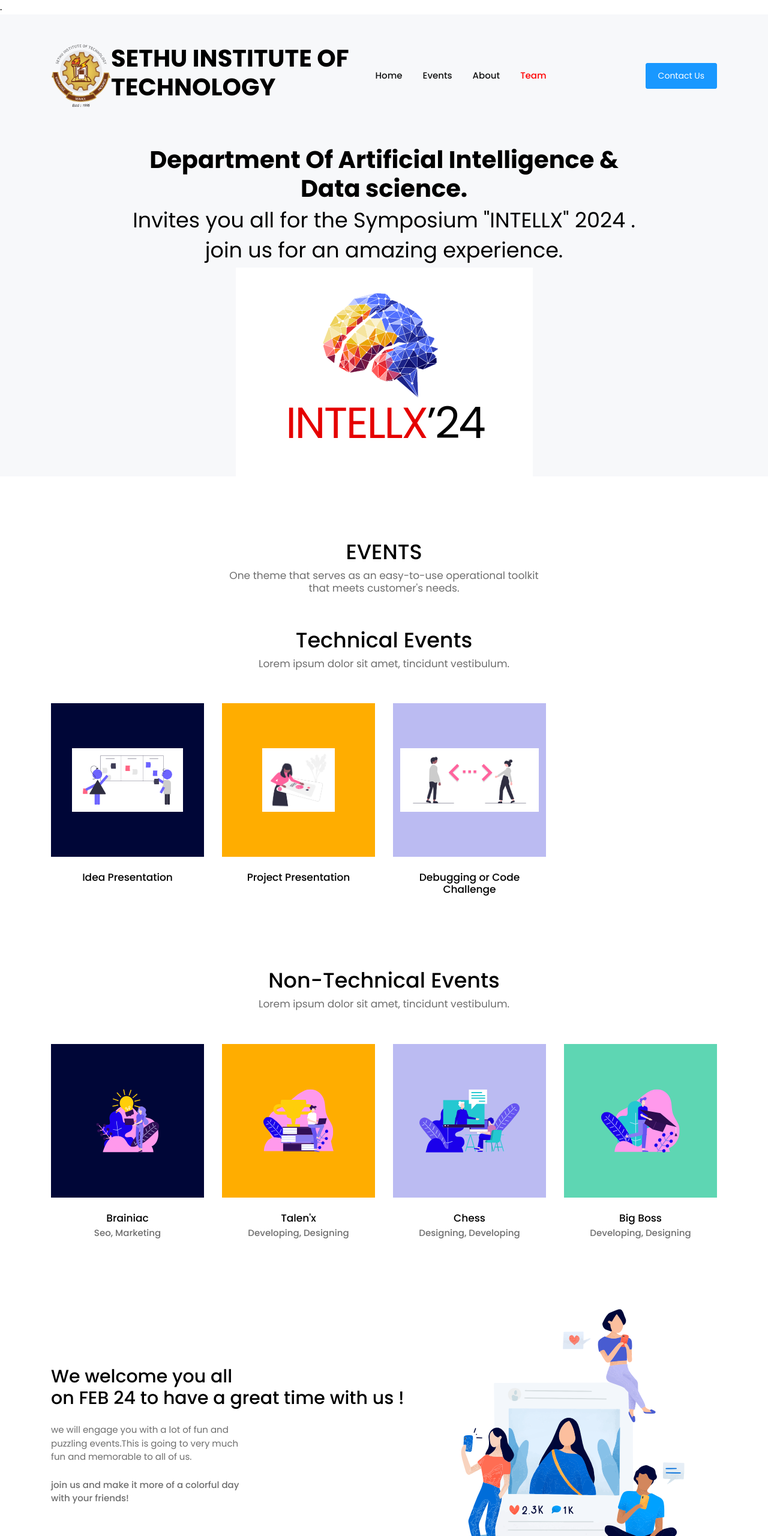
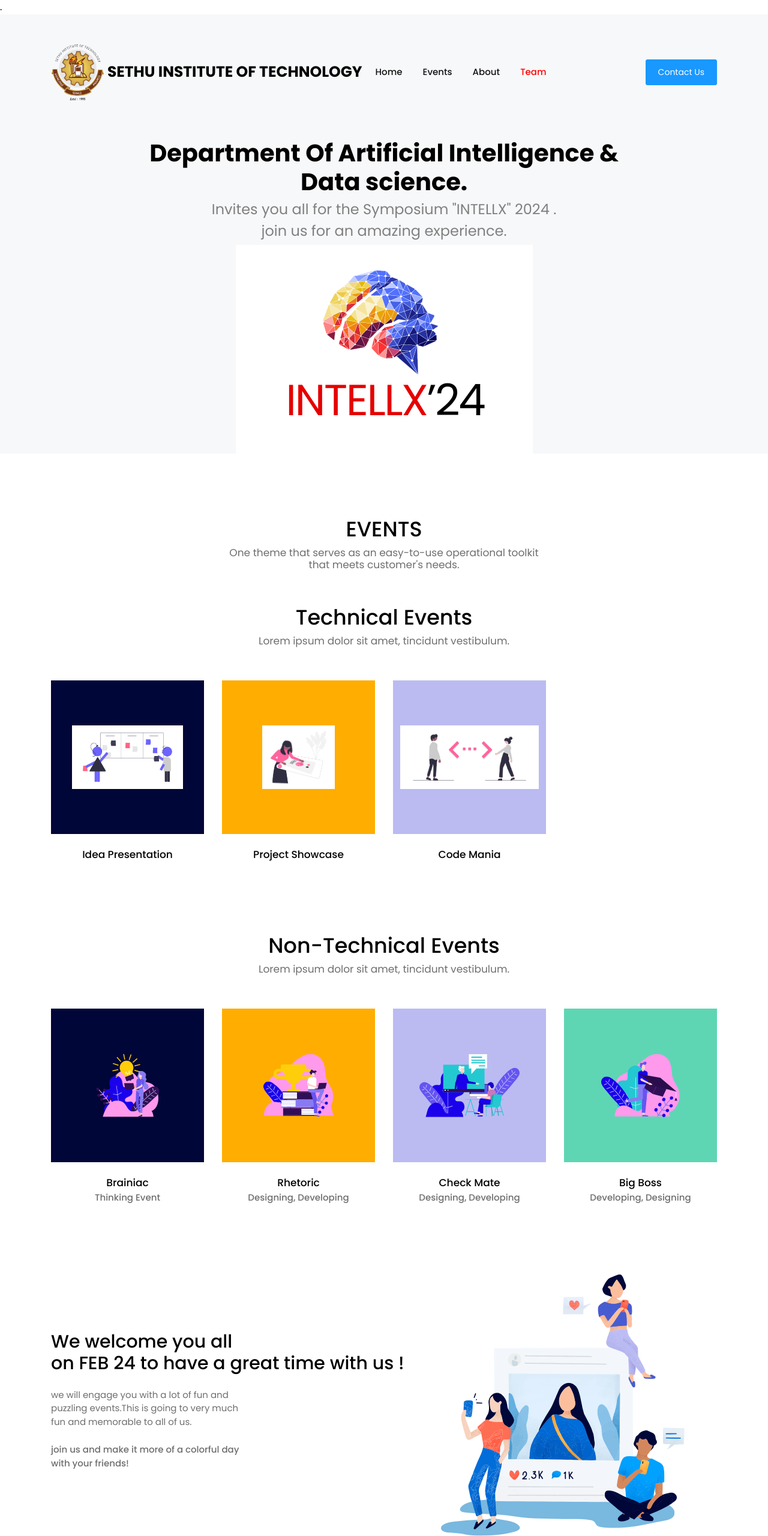
Before and after one commit to dhineshkv/For-Intellx, a website: page index.html in a window 1280 px wide. Shown: the top 2560 px of the page at 60% size. Drawn offline with Linux system fonts and the light colour scheme.

Commit message:
Update index.html

```diff
--- a/index.html
+++ b/index.html
@@ -16,8 +16,9 @@
     <nav class="navbar navbar-expand-lg pl-3 pl-sm-0" id="navbar">
     <div class="container">
       <div class="navbar-brand-wrapper d-flex w-100">
-        <img src="images/sit logo.png" alt="" width="100">
-        <h1 class="font-weight-semibold">SETHU INSTITUTE OF TECHNOLOGY </h1>
+        <img src="images/sit logo.png" alt="" style="width: 17%;
+        height: -webkit-fill-available;">
+        <h1 class="font-weight-semibold" style="font-size: 25px;margin: auto;">SETHU INSTITUTE OF TECHNOLOGY </h1>
         <button class="navbar-toggler ml-auto" type="button" data-toggle="collapse" data-target="#navbarSupportedContent" aria-controls="navbarSupportedContent" aria-expanded="false" aria-label="Toggle navigation">
           <span class="mdi mdi-menu navbar-toggler-icon"></span>
         </button>
@@ -55,9 +56,9 @@
   </header>
   <div class="banner" >
     <div class="container">
-      <h1 class="font-weight-semibold"> Department Of Artificial Intelligence &<br>Data science.</h1>
-      <h2 class="font-weight-normal">Invites you all for the Symposium "INTELLX" 2024 .</h2>
-      <h2 class="font-weight-normal">join us for an amazing experience.</h2>
+      <h1 class="font-weight-semibold"  > Department Of Artificial Intelligence &<br>Data science.</h1>
+      <h2 class="font-weight-normal" style="color: grey;font-size: revert;">Invites you all for the Symposium "INTELLX" 2024 .</h2>
+      <h2 class="font-weight-normal"style="color: grey;font-size: revert;">join us for an amazing experience.</h2>
       <img src="images/INTELLX’24.png" alt="" class="img-fluid">
     </div>
   </div>
@@ -103,7 +104,7 @@
 
                 </div>
                 <div class="card-details text-center pt-4">
-                    <h6 class="m-0 pb-1">Project Presentation</h6>
+                    <h6 class="m-0 pb-1">Project Showcase</h6>
                     <p></p>
                 </div>
               </div>
@@ -119,7 +120,7 @@
 
                 </div>
                 <div class="card-details text-center pt-4">
-                    <h6 class="m-0 pb-1">Debugging or Code Challenge</h6>
+                    <h6 class="m-0 pb-1">Code Mania</h6>
                     <p></p>
                 </div>
               </div>
@@ -145,7 +146,7 @@
                 </div>
                 <div class="card-details text-center pt-4">
                     <h6 class="m-0 pb-1">Brainiac</h6>
-                    <p>Seo, Marketing</p>
+                    <p>Thinking Event</p>
                 </div>
               </div>
             </div>
@@ -160,8 +161,8 @@
 
                 </div>
                 <div class="card-details text-center pt-4">
-                    <h6 class="m-0 pb-1">Talen'x</h6>
-                    <p>Developing, Designing</p>
+                    <h6 class="m-0 pb-1">Rhetoric</h6>
+                    <p>Designing, Developing</p>
                 </div>
               </div>
             </div>
@@ -176,7 +177,7 @@
 
                 </div>
                 <div class="card-details text-center pt-4">
-                    <h6 class="m-0 pb-1">Chess</h6>
+                    <h6 class="m-0 pb-1">Check Mate</h6>
                     <p>Designing, Developing</p>
                 </div>
               </div>
@@ -344,8 +345,8 @@
       <section class="contact-us" id="contact-section">
         <div class="contact-us-bgimage grid-margin" >
           <div class="pb-4">
-            <h4 class="px-3 px-md-0 m-0" data-aos="fade-down">Do you have any projects?</h4>
-            <h4 class="pt-1" data-aos="fade-down">Contact us</h4>
+            <h4 class="px-3 px-md-0 m-0" data-aos="fade-down">Have Queries? </h4>
+            <h4 class="pt-1" data-aos="fade-down">Feel free to Contact us</h4>
           </div>
           <div data-aos="fade-up">
             <button class="btn btn-rounded btn-outline-danger">Contact us</button>
@@ -357,8 +358,8 @@
           <div class="col-12 col-md-6 col-lg-3 grid-margin">
             <img src="images/Group2.svg" alt="" class="pb-2">
             <div class="pt-2">
-              <p class="text-muted m-0">mikayla_beer@feil.name</p>
-              <p class="text-muted m-0">906-179-8309</p>
+              <p class="text-muted m-0">aids@sethu.ac.in</p>
+              <p class="text-muted m-0">1234567890</p>
             </div>
           </div>
           <div class="col-12 col-md-6 col-lg-3 grid-margin">
@@ -380,7 +381,7 @@
           </div>
           <div class="col-12 col-md-6 col-lg-3 grid-margin">
               <h5 class="pb-2">Our address</h5>
-              <p class="text-muted">518 Schmeler Neck<br>Bartlett. Illinois</p>
+              <p class="text-muted">Pulloor,Kariapatti<br>TamilNadu, India</p>
               <div class="d-flex justify-content-center justify-content-md-start">
                 <a href="#"><span class="mdi mdi-facebook"></span></a>
                 <a href="#"><span class="mdi mdi-twitter"></span></a>
```
